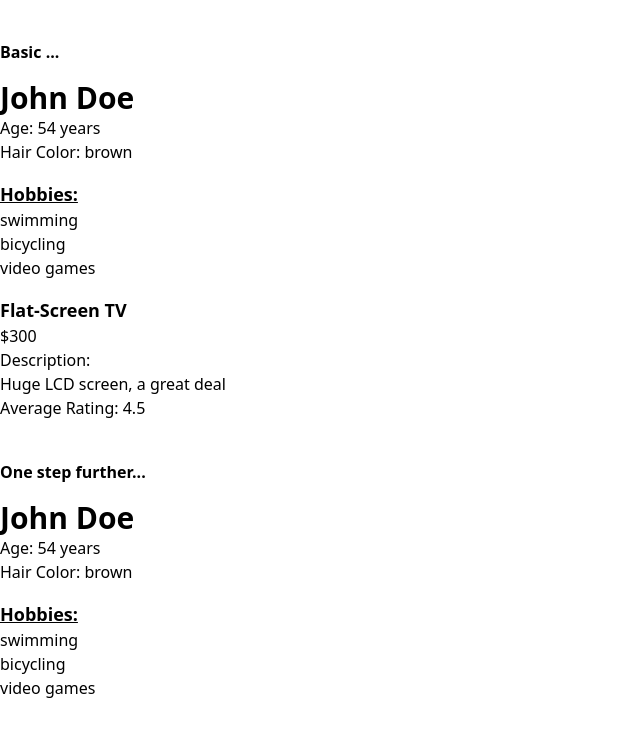
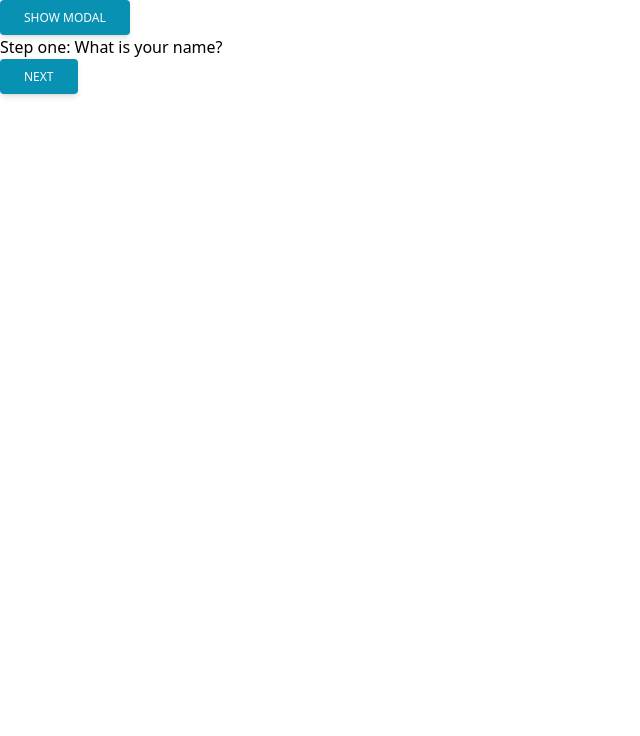
Before and after one commit to r-bytes/react-design-patterns, a Next.js app: page / in a window 1280 px wide. Shown: the top 736 px of the page, without its empty margins (0-640 px from the left). Built offline with nearby package versions, Linux system fonts and the light colour scheme.

Commit message:
refactor: cleanups

```diff
--- a/components/CurrentUserLoader.tsx
+++ b/components/CurrentUserLoader.tsx
@@ -2,7 +2,7 @@ import axios from "axios";
 import React, { useState, useEffect, ReactNode, FunctionComponent } from 'react'
 
 type Props = {
-    children: ReactNode
+    children?: ReactNode | undefined;
 }
 
 const CurrentUserLoader: FunctionComponent<Props> = ({ children }) => {
--- a/components/DataSource.tsx
+++ b/components/DataSource.tsx
@@ -4,7 +4,7 @@ import React, { useState, useEffect, ReactNode, FunctionComponent, ForwardRefRen
 type Props = {
     getDataFunc: () => Promise<any> | any;
     resourceName: string;
-    children: ReactNode;
+    children?: ReactNode | undefined;
 }
 
 const DataSource: FunctionComponent<Props> = ({ getDataFunc = () => {}, resourceName, children }) => {
--- a/components/Modal.jsx
+++ /dev/null
@@ -1,28 +0,0 @@
-import { useState } from "react"
-
-const Modal = ({ children }) => {
-    const [shouldShow, setShouldShow] = useState(false)
-
-    return (
-        <>
-            <button
-                type="button"
-                className="mx-auto justify-end px-6 py-2.5 bg-cyan-600 text-white font-medium text-xs leading-tight uppercase rounded shadow-md hover:bg-cyan-700 hover:shadow-lg focus:bg-cyan-700 focus:shadow-lg focus:outline-none focus:ring-0 active:bg-cyan-800 active:shadow-lg transition duration-150 ease-in-out"
-                onClick={() => setShouldShow(true)}> Show Modal </button>
-            {shouldShow && (
-                // modal background
-                <div className="fixed z-10 left-0 top-0 w-full h-full overflow-auto bg-[rgba(0,0,0,0.5)]" onClick={() => setShouldShow(false)}>
-                    {/* modal body */}
-                    <div className="bg-white m-10 p-5 w-1/2" onClick={e => e.stopPropagation()}>
-                        <button
-                            type="button"
-                            className="px-6 py-2.5 bg-cyan-600 text-white font-medium text-xs leading-tight uppercase rounded shadow-md hover:bg-cyan-700 hover:shadow-lg focus:bg-cyan-700 focus:shadow-lg focus:outline-none focus:ring-0 active:bg-cyan-800 active:shadow-lg transition duration-150 ease-in-out"
-                            onClick={() => setShouldShow(false)}> Hide Modal </button>
-                        {children}
-                    </div>
-                </div>
-            )}
-        </>
-    )
-}
-export default Modal
--- /dev/null
+++ b/components/Modal.tsx
@@ -0,0 +1,26 @@
+import { FunctionComponent, ReactNode, useState } from "react"
+
+type Props = {
+    shouldShowModal: boolean;
+    onRequestClose: () => void;
+    children?: ReactNode | undefined;
+}
+
+const Modal: FunctionComponent<Props> = ({ shouldShowModal, onRequestClose, children }) => {
+    return (
+        shouldShowModal ? (
+            // modal background
+            <div className="fixed z-10 left-0 top-0 w-full h-full overflow-auto bg-[rgba(0,0,0,0.5)]" onClick={onRequestClose}>
+                {/* modal body */}
+                <div className="bg-white m-10 p-5 w-1/2" onClick={e => e.stopPropagation()}>
+                    <button
+                        type="button"
+                        className="px-6 py-2.5 bg-cyan-600 text-white font-medium text-xs leading-tight uppercase rounded shadow-md hover:bg-cyan-700 hover:shadow-lg focus:bg-cyan-700 focus:shadow-lg focus:outline-none focus:ring-0 active:bg-cyan-800 active:shadow-lg transition duration-150 ease-in-out"
+                        onClick={onRequestClose}> Hide Modal </button>
+                    {children}
+                </div>
+            </div>
+        ): null
+    )
+}
+export default Modal
--- a/components/ResourceLoader.tsx
+++ b/components/ResourceLoader.tsx
@@ -1,10 +1,10 @@
 import axios from "axios";
-import React, { useState, useEffect, ReactNode, FunctionComponent } from 'react'
+import React, { useState, useEffect, ReactNode, FunctionComponent, cloneElement, isValidElement, ReactElement } from 'react'
 
 type Props = {
     resourceUrl: string;
     resourceName: string;
-    children: ReactNode;
+    children?: ReactNode | undefined;
 }
 
 const ResourceLoader: FunctionComponent<Props> = ({ resourceUrl, resourceName, children }) => {
@@ -19,8 +19,8 @@ const ResourceLoader: FunctionComponent<Props> = ({ resourceUrl, resourceName, c
     return (
         <>
             {React.Children.map(children , child => {
-                if (React.isValidElement(child)) {
-                    return React.cloneElement(child as React.ReactElement<any>, { [resourceName]: state })
+                if (isValidElement(child)) {
+                    return cloneElement(child as ReactElement, { [resourceName]: state })
                 }
 
                 return child;
--- a/components/index.js
+++ b/components/index.js
@@ -1,7 +1,8 @@
 export { default as SplitScreen } from "./SplitScreen.jsx"
 export { default as RegularList } from "./RegularList.jsx"
 export { default as NumberedList } from "./NumberedList.jsx"
-export { default as Modal } from "./Modal.jsx"
+export { default as Modal } from "./Modal.tsx"
+export { default as UncontrolledOnboardingFlow } from "./UncontrolledOnboardingFlow.tsx"
 export { default as CurrentUserLoader } from "./CurrentUserLoader.tsx"
 export { default as ResourceLoader } from "./ResourceLoader.tsx"
 export { default as DataSource } from "./DataSource.tsx"
--- a/pages/index.tsx
+++ b/pages/index.tsx
@@ -1,45 +1,84 @@
 import type { NextPage } from 'next'
-import { CurrentUserLoader, DataSource, ResourceLoader, UserInfo, UserLoader } from "@components/index"
-import ProductInfo from "@components/ProductInfo"
-import axios from "axios"
+import { Modal } from "@components/index"
+import { FunctionComponent, useState } from "react";
+import UncontrolledOnboardingFlow from "@components/UncontrolledOnboardingFlow";
 
 const Home: NextPage = () => {
-    type ServerData = (url: string) => () => Promise<any>
-    type LocalStorageData = (key: string) => () => string | null
-
-    const getServerData: ServerData = (url: string) => async () => {
-        const response = await axios.get(url)
-        return response.data
+    type Props = {
+        message: string;
     }
 
-    const getLocalStorageData: LocalStorageData = (key: string) =>  () => {
-        if (localStorage.getItem(key)) {
-            return localStorage.getItem(key)
-        }
-        return localStorage.setItem(key, key)
+    const Text = ({ message }: Props) => <h1> {message} </h1>
+
+    const [shouldShow, setShouldShow] = useState(false)
+    const buttonStyle = "mx-auto justify-end px-6 py-2.5 bg-cyan-600 text-white font-medium text-xs leading-tight uppercase rounded shadow-md hover:bg-cyan-700 hover:shadow-lg focus:bg-cyan-700 focus:shadow-lg focus:outline-none focus:ring-0 active:bg-cyan-800 active:shadow-lg transition duration-150 ease-in-out"
+
+    const StepOne = ({ goToNext }) => {
+        return (
+        <>
+            <h1> {"Step one: What is your name?"} </h1>
+            <button
+                className={buttonStyle}
+                onClick={() => goToNext({ name: "John Doe" })}
+            >
+                {"Next"}
+            </button>
+        </>
+        )
     }
 
-    const Text = ({ message }) => <h1> {message} </h1>
+    const StepTwo = ({ goToNext }) => {
+        return (
+            <>
+                <h1> {"Step two: what is your age?"} </h1>
+                <button
+                    className={buttonStyle}
+                    onClick={() => goToNext({ age: 100 })}
+                >
+                    {"Next"}
+                </button>
+            </>
+        )
+    }
+
+    const StepThree = ({ goToNext }) => {
+        return (
+            <>
+                <h1> {"Step three: email user info and close the ticket"} </h1>
+                <button
+                    className={buttonStyle}
+                    onClick={() => goToNext({ hairColor: "black" })}
+                >
+                    {"Next"}
+                </button>
+            </>
+        )
+    }
+
 
     return (
         <>
-            <h1 className="mt-10 text-md font-bold"> Basic ... </h1>
-            <ResourceLoader resourceName="user" resourceUrl="/api/users/1">
-                <UserInfo />
-            </ResourceLoader>
+            <Modal shouldShowModal={shouldShow} onRequestClose={() => setShouldShow(!shouldShow)}>
+                <Text message="This is a modal" />
+            </Modal>
+            <button
+                type="button"
+                className={buttonStyle}
+                onClick={() => setShouldShow(!shouldShow)}
+            >
+                {shouldShow ? "hide modal" : "show modal"}
+            </button>
 
-            <ResourceLoader resourceName="product" resourceUrl="/api/products/1">
-                <ProductInfo />
-            </ResourceLoader>
-
-            <h1 className="mt-10 text-md font-bold"> One step further... </h1>
-            <DataSource getDataFunc={getServerData("/api/users/1")} resourceName="user">
-                <UserInfo />
-            </DataSource>
-
-            <DataSource getDataFunc={getLocalStorageData("hello from local storage")} resourceName="message">
-                <Text />
-            </DataSource>
+            <UncontrolledOnboardingFlow
+                onFinish={data => {
+                    console.log(data)
+                    alert("Finished onboarding!")
+                }}
+            >
+                <StepOne />
+                <StepTwo />
+                <StepThree />
+            </UncontrolledOnboardingFlow>
         </>
     )
 }
--- /dev/null
+++ b/pages/indexContainerComponents copy.tsx
@@ -0,0 +1,68 @@
+import type { NextPage } from 'next'
+import { CurrentUserLoader, DataSource, ResourceLoader, UserInfo, UserLoader } from "@components/index"
+import ProductInfo from "@components/ProductInfo"
+import axios from "axios"
+import { FunctionComponent } from "react"
+
+const Home: NextPage = () => {
+    type Props = {
+        message: string;
+    }
+
+    const getServerData = (url: string) => async () => {
+        const response = await axios.get(url)
+        return response.data
+    }
+
+    const getLocalStorageData = (key: string) =>  () => {
+        if (localStorage.getItem(key)) {
+            return localStorage.getItem(key)
+        }
+        return localStorage.setItem(key, key)
+    }
+
+    const Text: FunctionComponent<Props> = ({ message }) => <h1> {message} </h1>
+
+    return (
+        <>
+            <h1 className="mt-10 text-md font-bold"> Basic ... </h1>
+            <ResourceLoader resourceName="user" resourceUrl="/api/users/1">
+                <UserInfo user={{
+                    id: 0,
+                    name: "",
+                    age: 0,
+                    hairColor: "",
+                    hobbies: []
+                }} />
+            </ResourceLoader>
+
+            <ResourceLoader resourceName="product" resourceUrl="/api/products/1">
+                <ProductInfo product={{
+                    id: 0,
+                    name: "",
+                    price: "",
+                    description: "",
+                    rating: 0
+                }} />
+            </ResourceLoader>
+
+            <h1 className="mt-10 text-md font-bold"> One step further... </h1>
+            <DataSource getDataFunc={getServerData("/api/users/1")} resourceName="user">
+                <UserInfo user={{
+                    id: 0,
+                    name: "",
+                    age: 0,
+                    hairColor: "",
+                    hobbies: []
+                }} />
+            </DataSource>
+
+            <DataSource getDataFunc={getLocalStorageData("hello from local storage")} resourceName="message">
+                <Text message={""} />
+            </DataSource>
+        </>
+    )
+}
+
+
+export default Home
--- a/tsconfig.json
+++ b/tsconfig.json
@@ -23,6 +23,6 @@
         "@images/*": ["public/assets/*"]
     },
   },
-  "include": ["next-env.d.ts", "**/*.ts", "**/*.tsx", "components/RegularList.jsx", "components/SplitScreen.jsx", "components/ProductInfo.tsx", "components/NumberedList.jsx", "components/Modal.jsx", "components/people/LargePersonListItem.jsx", "components/people/SmallPersonListItem.jsx"],
+  "include": ["next-env.d.ts", "**/*.ts", "**/*.tsx", "components/RegularList.jsx", "components/SplitScreen.jsx", "components/ProductInfo.tsx", "components/NumberedList.jsx", "components/Modal.tsx", "components/people/LargePersonListItem.jsx", "components/people/SmallPersonListItem.jsx"],
   "exclude": ["node_modules"]
 }
```
